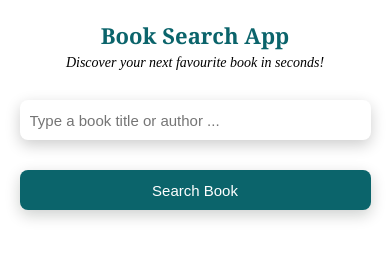
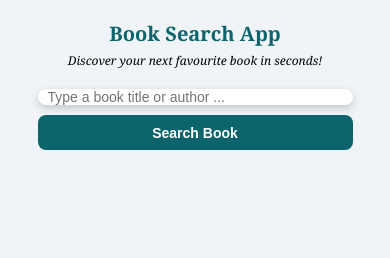
Before and after one commit to yugtasaini624/bookSearchApp, a plain HTML site: page index.html in a window 390 px wide. Drawn offline with Linux system fonts and the light colour scheme.

Commit message:
Final commit

```diff
--- a/style.css
+++ b/style.css
@@ -4,100 +4,102 @@
     box-sizing: border-box;
 }
 
-.header{
-    height: 40px;
-    width: 100%;
-    margin: 0 auto;
+body{
+    font-family: Cambria, Cochin, Georgia, Times, 'Times New Roman', serif;
+    background: #f0f4f8;
+    display: flex;
+    flex-direction: column;
+    align-items: center;
+    padding: 20px;
 }
 
+/* Header */
 .heading{
-    margin: 20px auto;
+    font-size: 28px;
+    font-weight: 700;
+    color: rgb(11, 100, 107);
     text-align: center;
-    color: rgb(11, 100, 107);
-    font-size: 35px;
-    font-weight: 700;
-    font-family: Cambria, Cochin, Georgia, Times, 'Times New Roman', serif;
+    margin-bottom: 5px;
 }
 
 .subheading{
-    color: black;
-    font-size: 20px;
+    font-size: 16px;
     font-weight: 300;
     font-style: italic;
     text-align: center;
-    margin-top: -15px;
+    color: black;
     margin-bottom: 20px;
 }
 
+/* Search section */
 .infoDiv{
     display: flex;
     justify-content: center;
     align-items: center;
-    margin: 70px auto 50px auto;
+    flex-wrap: wrap;
     gap: 10px;
-    flex-wrap: wrap;
+    margin-bottom: 40px;
+    width: 100%;
+    max-width: 500px;
 }
 
 .ipField{
-    width: 350px;
-    max-width: 90%;
-    height: 40px;
-    font-size: 15px;
+    flex: 1;
+    min-width: 200px;
+    height: 35px;
+    font-size: 14px;
+    padding: 0 10px;
     border-radius: 0.5rem;
-    padding-left: 10px;
     border: none;
-    box-shadow: 0 5px 15px rgba(0, 0, 0, 0.2);
+    box-shadow: 0 3px 8px rgba(0,0,0,0.2);
 }
 
 .btn{
-    width: 120px;
-    max-width: 90%;
-    height: 40px;
-    font-size: 15px;
+    height: 35px;
+    padding: 0 15px;
+    border-radius: 0.5rem;
     border: none;
-    border-radius: 0.5rem;
-    padding: 0 10px;
-    background-color: rgb(11, 100, 107);
+    background-color: rgb(11,100,107);
     color: white;
-    box-shadow: 0 5px 15px rgba(1, 19, 8, 0.2);
-    transition: transform 0.1s ease-in-out;
+    font-size: 14px;
+    font-weight: 600;
+    cursor: pointer;
+    transition: transform 0.1s ease-in-out, background 0.2s;
 }
 
-#btn:hover{
-    background-color: rgb(23, 135, 143);
-    cursor: pointer;
+.btn:hover{
+    background-color: rgb(23,135,143);
     transform: scale(1.05);
 }
 
+/* Book cards container */
 .container{
-    width: 90%;
-    margin: 40px auto;
+    width: 100%;
+    max-width: 1000px;
     display: grid;
     grid-template-columns: repeat(3, 1fr);
-    gap: 30px;
+    gap: 20px;
+    justify-items: center;
 }
 
-.container .bookCard{
-    width: 80%;
-    height: 400px;
-    border: none;
-    box-shadow: 0 5px 15px rgba(0, 0, 0, 0.2);
-    border-radius: 1rem;
-    background-color: rgb(11, 100, 107);
+.bookCard{
+    width: 220px;
+    height: 300px;
+    border-radius: 0.8rem;
+    background-color: rgb(11,100,107);
     color: white;
+    box-shadow: 0 4px 12px rgba(0,0,0,0.2);
     display: flex;
     flex-direction: column;
     overflow: hidden;
-    margin: 0px 70px;
 }
 
-.img {
+.img{
     width: 100%;
-    height: 400px;
-    overflow: hidden;
+    height: 60%;
 }
 
-.img img {
+.img img{
     width: 100%;
     height: 100%;
     object-fit: cover;
@@ -105,89 +107,67 @@
 }
 
 .data{
-    font-size: 17px;
+    font-size: 14px;
     text-align: center;
-    margin: 10px 15px 20px 15px;
+    margin: 10px 5px;
     font-weight: 500;
-    height: 40%;
     display: flex;
     flex-direction: column;
     justify-content: center;
 }
 
 span{
-    color: rgb(209, 211, 214);
+    color: rgb(209,211,214);
     font-weight: 700;
-    font-size: 17px;
+    font-size: 14px;
 }
 
+/* Responsive */
 @media screen and (max-width: 1024px){
     .heading{
-        font-size: 30px;
+        font-size: 24px;
     }
     .subheading{
-        font-size: 18px;
-    }
-    .infoDiv{
-        margin: 50px auto;
+        font-size: 14px;
     }
     .container{
         grid-template-columns: repeat(2, 1fr);
-        gap: 20px;
+        gap: 15px;
     }
 }
 
 @media screen and (max-width: 768px){
-    .heading{
-        font-size: 25px;
-    }
-    .subheading{
-        font-size: 16px;
-    }
-    .ipField{
-        width: 80%;
-        height: 35px;
-        margin: 10px 0;
-    }
-    .btn{
-        width: 80%;
-        height: 35px;
-        margin: 10px 0;
-    }
     .infoDiv{
         flex-direction: column;
         align-items: center;
-        gap: 15px;
-        margin: 40px auto;
+        gap: 10px;
+    }
+    .ipField{
+        width: 90%;
+        height: 35px;
+    }
+    .btn{
+        width: 90%;
+        height: 35px;
     }
     .container{
         grid-template-columns: 1fr;
         gap: 15px;
-        width: 95%;
     }
 }
 
 @media screen and (max-width: 480px){
     .heading{
-        font-size: 22px;
+        font-size: 20px;
     }
     .subheading{
-        font-size: 14px;
+        font-size: 12px;
     }
-    .ipField{
-        width: 90%;
-        height: 40px;
-    }
-    .btn{
-        width: 90%;
-        height: 40px;
-    }
-    .infoDiv{
-        margin: 30px auto;
-        gap: 10px;
+    .bookCard{
+        width: 180px;
+        height: 250px;
     }
     .data{
-        font-size: 14px;
-        margin: 10px;
+        font-size: 12px;
     }
 }
```
